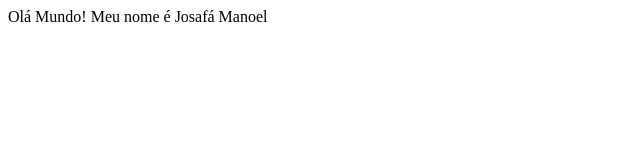
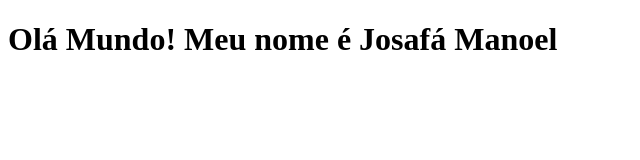
Before and after one commit to Josafa-M/M07-aprendendo-html_css_js, a plain HTML site: page index.html in a window 1280 px wide. Shown: the whole page, without its empty margins (0-640 px from the left). Drawn offline with Linux system fonts and the light colour scheme.

Commit message:
Alteração no título do site.

```diff
--- a/index.html
+++ b/index.html
@@ -3,9 +3,10 @@
 <head>
     <meta charset="UTF-8">
     <meta name="viewport" content="width=device-width, initial-scale=1.0">
-    <title>Meu Site</title>
+    <title>Projeto M07</title>
 </head>
 <body>
-    Olá Mundo! Meu nome é Josafá Manoel
+    <h1>Olá Mundo! Meu nome é Josafá Manoel</h1>
+
 </body>
 </html>
```
